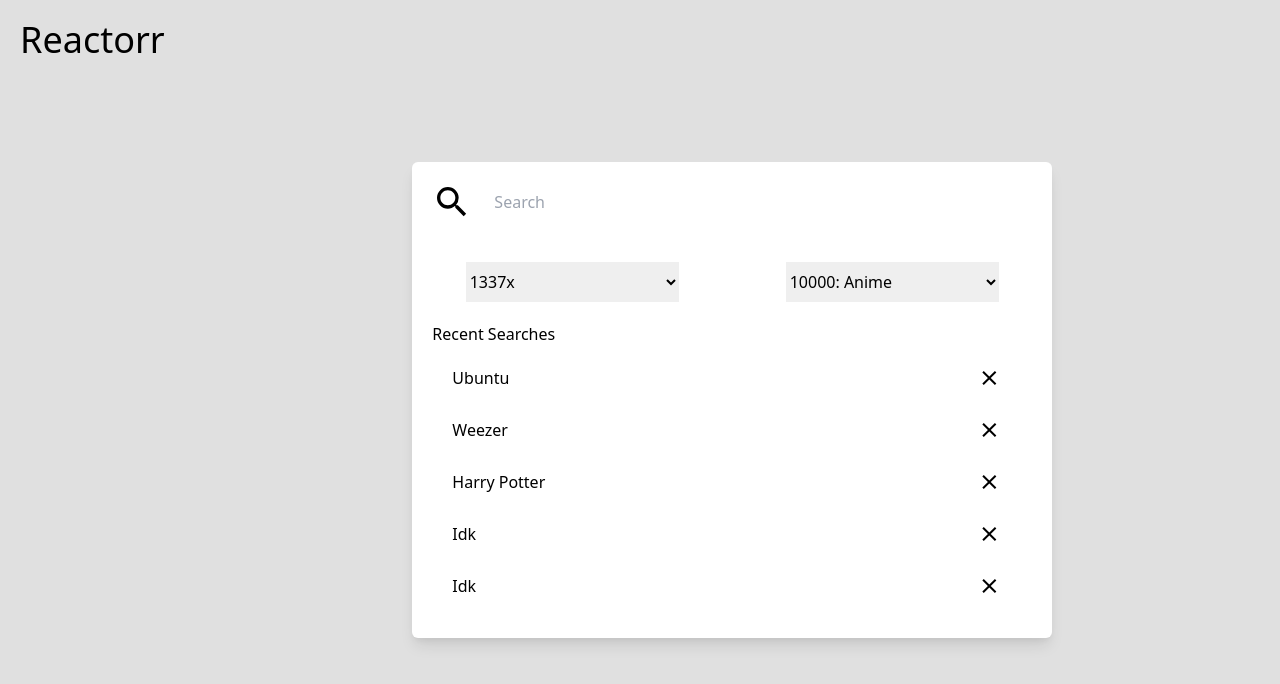
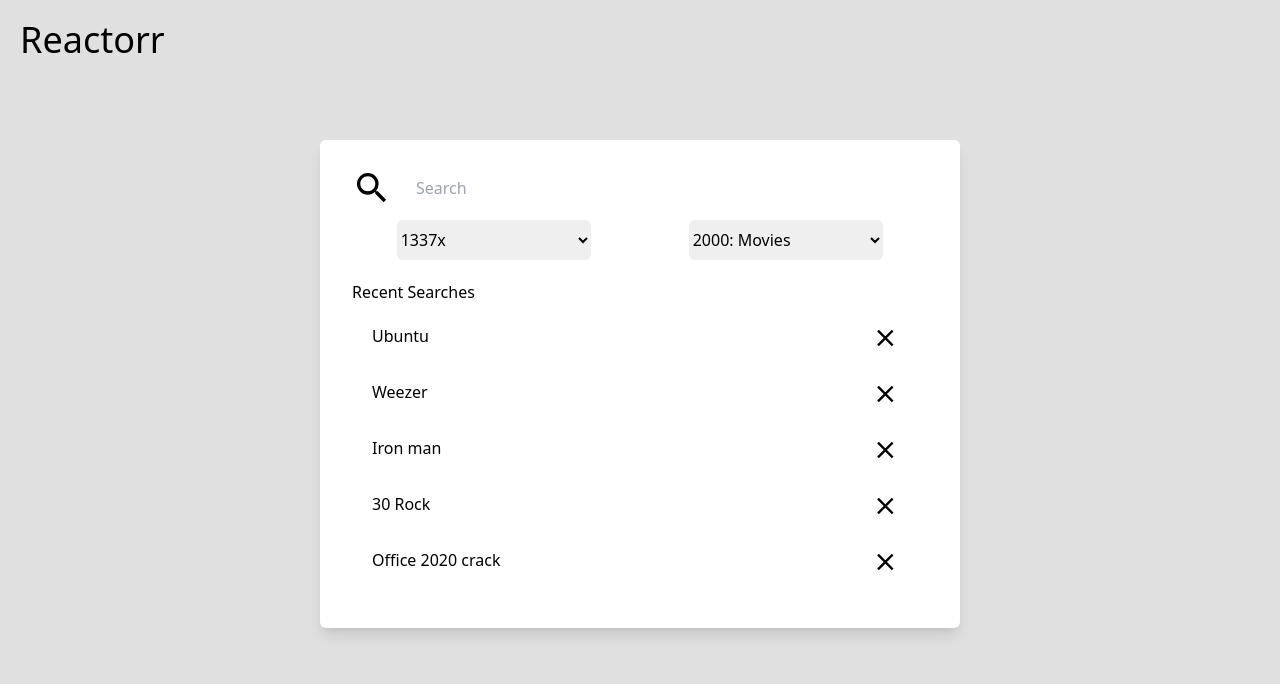
Before and after one commit to BenBJD/reactorr-web, a React (Create React App) app: page / in a window 1280 px wide. Shown: the top 684 px of the page. Built offline with nearby package versions, Linux system fonts and the light colour scheme.

Commit message:
Search dropdown logic, form handling, some component splitting

```diff
--- a/src/Search.jsx
+++ b/src/Search.jsx
@@ -1,86 +1,118 @@
-import React from "react"
+import React, { useState } from "react"
 import { MdClose, MdSearch } from "react-icons/md"
 
+const IndexerSelect = () => {
+    let indexers = ["1337x", "RARBG", "Solid Torrents"]
+    return (
+        <div className="text-center w-1/2">
+            <select className="dark:bg-mine-shaft-700 dark:text-mine-shaft-100 dark:hover:bg-mine-shaft-600 rounded-md h-10 w-4/6">
+                {indexers.map((indexer, index) => (
+                    <option key={index}>{indexer}</option>
+                ))}
+            </select>
+        </div>
+    )
+}
+
+const CatSelect = () => {
+    let categories = [
+        "2000: Movies",
+        "2500: TV",
+        "666: Satanic Rituals",
+        "1234: Something Else",
+    ]
+    return (
+        <div className="text-center w-1/2">
+            <select className="dark:bg-mine-shaft-700 dark:text-mine-shaft-100 dark:hover:bg-mine-shaft-600 rounded-md h-10 w-4/6">
+                {categories.map((category, index) => (
+                    <option key={index}>{category}</option>
+                ))}
+            </select>
+        </div>
+    )
+}
+
 const SearchForm = () => {
+    const [searchTerm, setSearchTerm] = useState("")
+
+    const handleSearch = (event) => {
+        if (event.key === "Enter") {
+            console.log(`Search for ${searchTerm}`)
+        }
+    }
+
+    const handleChange = (event) => {
+        setSearchTerm(event.target.value)
+    }
+
     return (
-        <form>
-            <div className="flex flex-col">
-                <div className="flex flex-row m-5">
-                    <div className="w-1/12">
-                        <MdSearch className="dark:text-mine-shaft-100 w-10 h-10" />
-                    </div>
+        <div className="flex flex-col m-2">
+            <div className="flex flex-row">
+                <MdSearch className="w-1/12 h-10 dark:text-mine-shaft-100" />
                 <input
-                        className="dark:bg-mine-shaft-800 dark:text-mine-shaft-100 bg-white text:black p-3 h-10 mb-5 w-11/12"
+                    className="dark:bg-mine-shaft-700 dark:text-mine-shaft-100 focus:outline-none focus:ring-2 focus:ring-purple-700 bg-white text-black dark:hover:bg-mine-shaft-600 rounded-md p-5 h-10 mb-3 mr-2 w-11/12"
                     placeholder="Search"
+                    onKeyPress={handleSearch}
+                    onChange={handleChange}
+                    value={searchTerm}
                 />
             </div>
             <div className="flex flex-row">
-                    <div className="text-center w-1/2">
-                        <select className="dark:bg-mine-shaft-800 dark:text-mine-shaft-100 h-10 w-4/6">
-                            <option>1337x</option>
-                            <option>RARBG</option>
-                        </select>
-                    </div>
-                    <div className="text-center w-1/2">
-                        <select className="dark:bg-mine-shaft-800 dark:text-mine-shaft-100 h-10 w-4/6">
-                            <option>10000: Anime</option>
-                            <option>6969: Movies</option>
-                            <option>420: TV</option>
-                            <option>666: Satanic Rituals</option>
-                            <option>1234: Games</option>
-                        </select>
+                <IndexerSelect />
+                <CatSelect />
             </div>
         </div>
-            </div>
-        </form>
     )
 }
 
 const RecentItem = (props) => {
-    const removeRecent = (term) => {
-        console.log("This is where stuff happens")
-    }
-
     return (
         <li>
-            <div className="flex flex-row m-3 p-2 rounded-md dark:bg-mine-shaft-700 dark:text-mine-shaft-200">
+            <div className="flex flex-row m-3 p-2 rounded-md dark:bg-mine-shaft-600 dark:hover:bg-mine-shaft-500 dark:text-mine-shaft-200">
                 <p className="w-11/12">{props.term}</p>
-                <MdClose className="w-1/12 h-6 dark:hover:bg-mine-shaft-600" />
+                <MdClose className="w-1/12 h-7 dark:hover:bg-mine-shaft-400" />
             </div>
         </li>
     )
 }
 
-const MainCard = () => {
-    // Load in up to 5 recent searches here
+export const Card = () => {
+    let recentSearches = [
+        "Ubuntu",
+        "Weezer",
+        "Iron man",
+        "30 Rock",
+        "Office 2020 crack",
+    ]
     return (
-        <div className="flex flex-col m-auto w-1/2 shadow-lg dark:bg-mine-shaft-800 bg-white rounded-md">
+        <div className="m-auto w-1/2 shadow-lg p-5 dark:bg-mine-shaft-700 bg-white rounded-md">
             <SearchForm />
-            <div className="m-5">
+            <div className="p-3">
                 <div>
-                    <h1 className="dark:text-mine-shaft-100">Recent Searches</h1>
+                    <h1 className="dark:text-mine-shaft-100">
+                        Recent Searches
+                    </h1>
                 </div>
                 <ul>
-                    <RecentItem term="Ubuntu" />
-                    <RecentItem term="Weezer" />
-                    <RecentItem term="Harry Potter" />
-                    <RecentItem term="Idk" />
-                    <RecentItem term="Idk" />
+                    {recentSearches.map((item, index) => (
+                        <RecentItem key={index} term={item} />
+                    ))}
                 </ul>
             </div>
         </div>
     )
 }
 
+// Main page component
 export const SearchPage = () => {
     return (
-        <div className="bg-mine-shaft-50 dark:bg-mine-shaft-900 flex h-screen">
-            <div className="mb-10 text-center m-5">
+        <div className="bg-mine-shaft-50 dark:bg-mine-shaft-800 h-screen">
+            <div className="mb-10 text-left p-5">
                 <h1 className="font-sans mb-5 dark:text-mine-shaft-100 text-black text-4xl">
                     Reactorr
                 </h1>
             </div>
-            <MainCard />
+            <Card />
         </div>
     )
 }
--- /dev/null
+++ b/src/api.js
@@ -0,0 +1,17 @@
+export const search = (term, indexer, category) => {
+    let params = {
+        q: term,
+        category: category,
+    }
+    fetch(`192.168.1.20:5080/search/${indexer}` + new URLSearchParams(params))
+        .then(function (response) {
+            if (response.status !== 200) {
+                console.log("Status code:" + response.status)
+                return response.status
+            }
+            return response.json()
+        })
+        .catch(function (err) {
+            console.log("Fetch Error", err)
+        })
+}
```
Also changed, not shown: src/components.jsx (deleted), 1 other file (tests, documents, lock files or other folders). Lines whose indentation alone changed are shown as unchanged.
